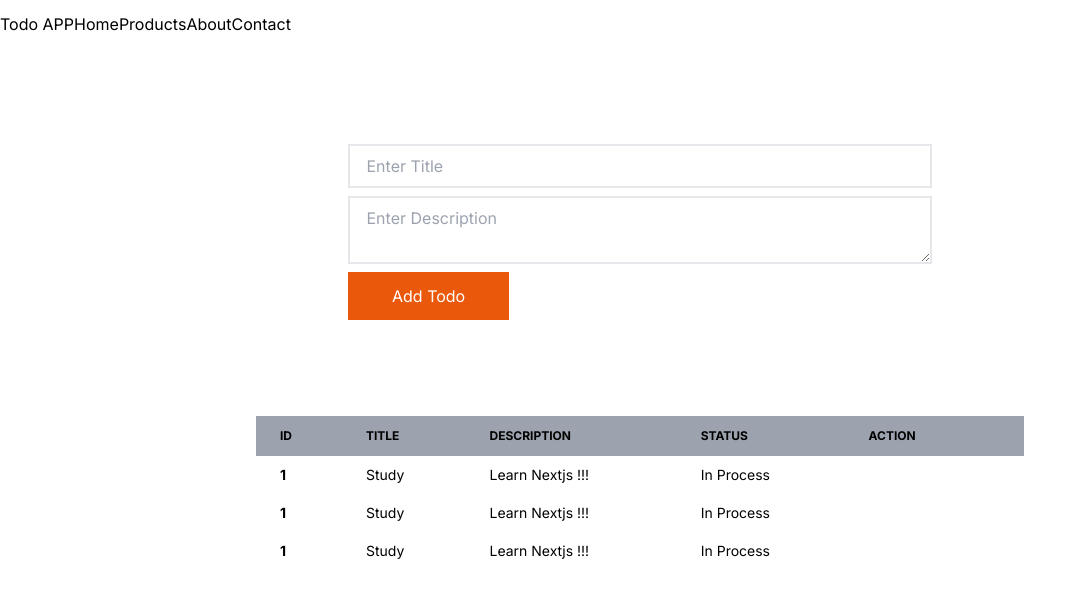
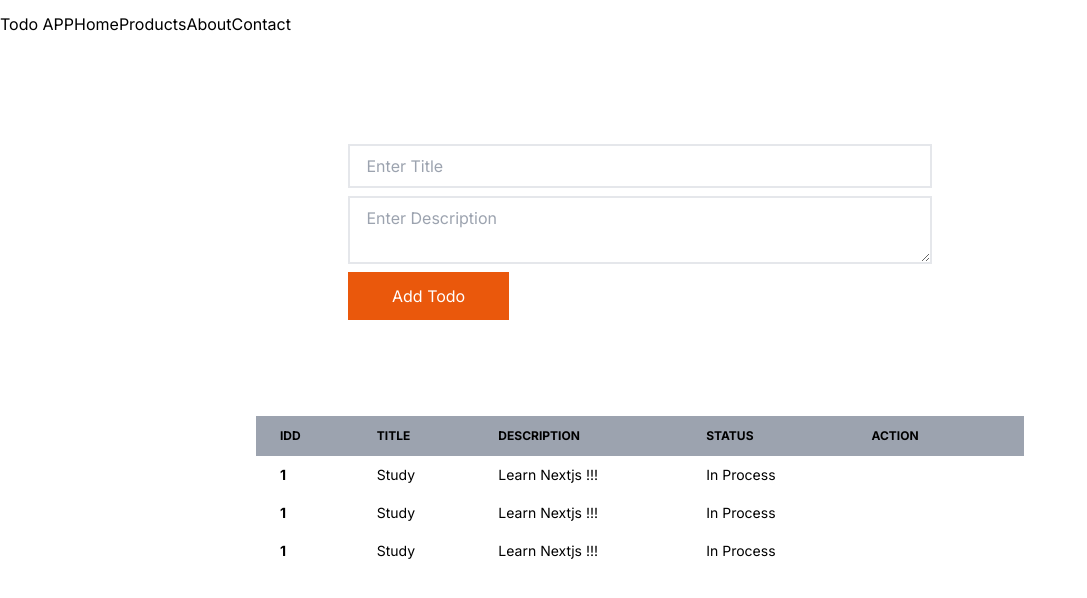
Before and after one commit to felixlutr/Todo-Next-App, a Next.js app: page / in a window 1280 px wide. Shown: the top 598 px of the page, without its empty margins (0-1087 px from the left). Built offline with nearby package versions, Linux system fonts and the light colour scheme.

Commit message:
test for adi

```diff
--- a/app/page.jsx
+++ b/app/page.jsx
@@ -61,7 +61,7 @@ export default function Home() {
           <thead className="text-xs text-black uppercase bg-gray-400  dark:text-black">
             <tr>
               <th scope="col" className="px-6 py-3">
-                ID
+                IDD
               </th>
               <th scope="col" className="px-6 py-3">
                 Title
```
